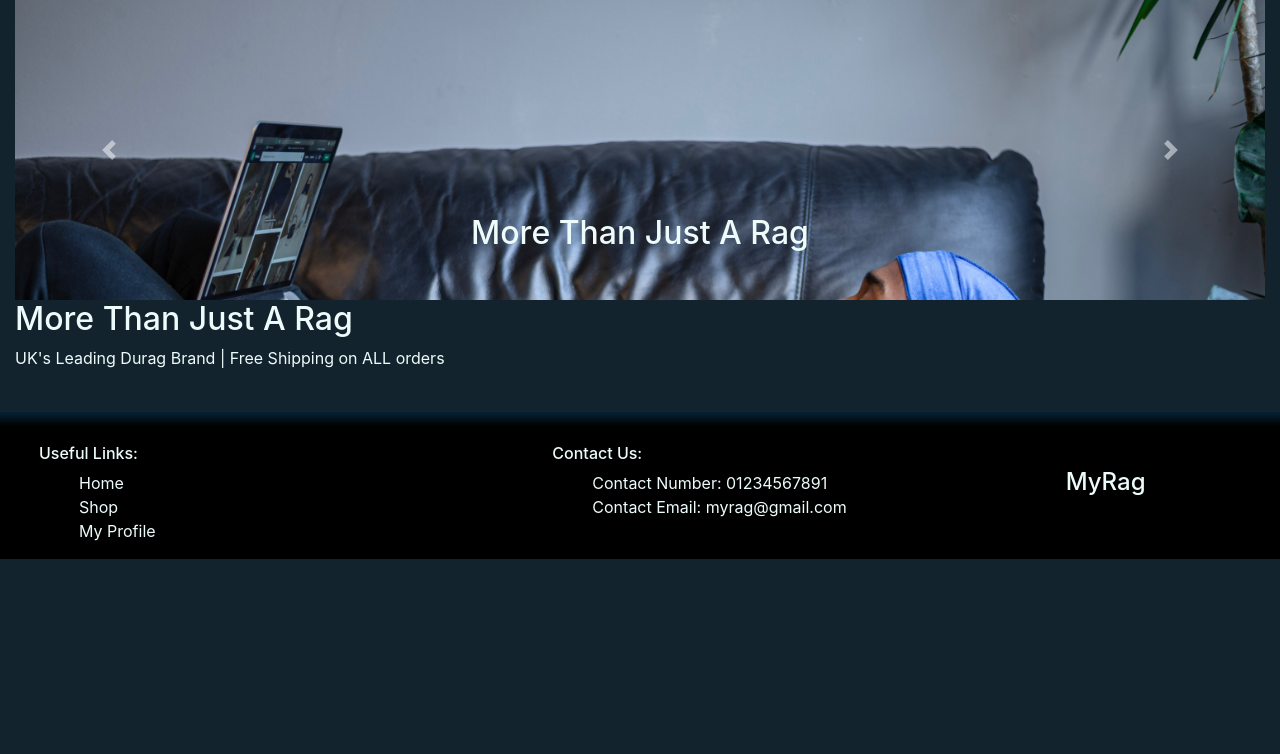
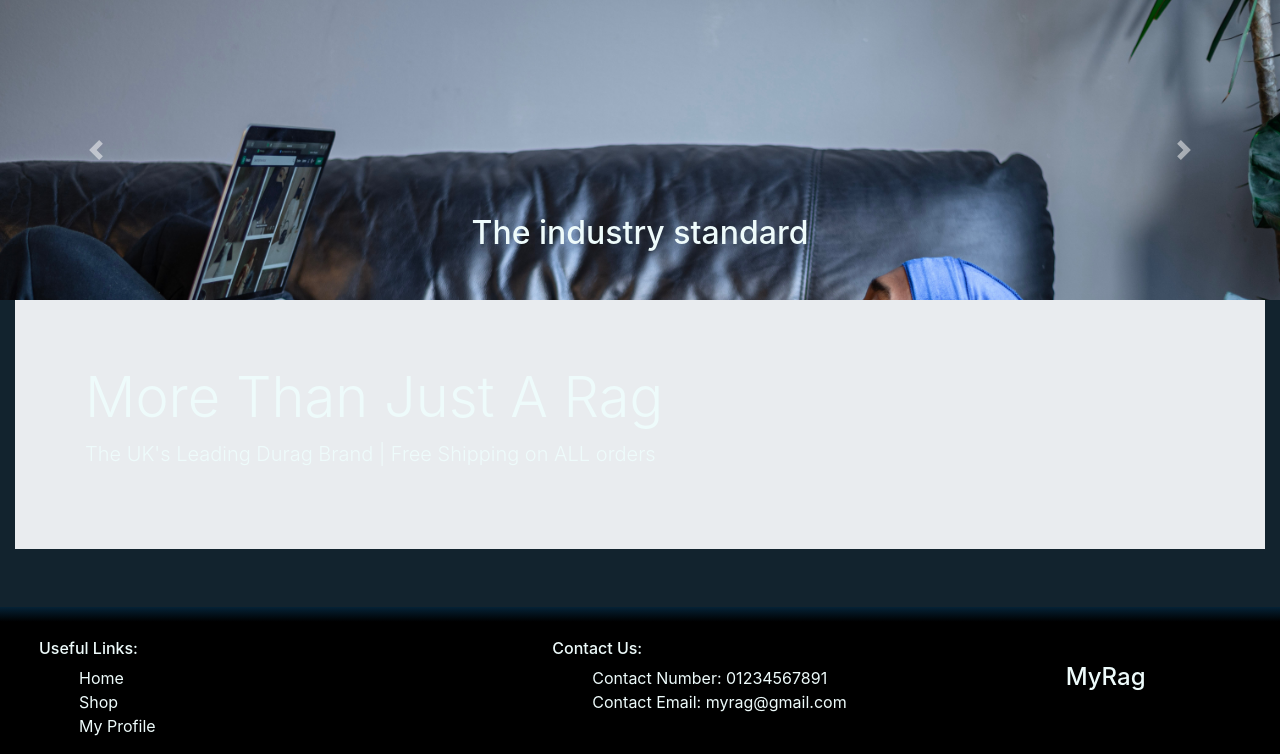
Before and after one commit to devisis/myrag, a Django app: page / in a window 1280 px wide. Shown: the part 56-810 px from the top of the page. Before the commit the page ends 615 px from the top, so only its background shows below. Run offline with Django 3.2, Linux system fonts and the light colour scheme; some libraries are stand-ins or nearby versions.

Commit message:
Add jumbotron and update carousel

```diff
--- a/home/templates/home/index.html
+++ b/home/templates/home/index.html
@@ -8,12 +8,13 @@
 <!-- Carousel -->
 
 <div class="container-fluid">
+  <div class="row" style="min-height:20vh">
     <div class="col-12 m-0 p-0">
       <div id="carouselControls" class="carousel slide" data-ride="carousel">
-      <div class="carousel-inner">
+        <div class="carousel-inner" style="min-height:20vh">
           <div class="carousel-item active text-center">
             <div class="carousel-caption d-none d-md-block">
-            <h2>More Than Just A Rag</h2>
+              <h2>The industry standard</h2>
             </div>
             <img class="d-block w-100 img-fluid" src="{{ MEDIA_URL }}blue-myrag.jpg" alt="First slide">
           </div>
@@ -34,10 +35,15 @@
         </div>
       </div>
     </div>
+  </div>
   <div class="row">
     <div class="col">
-      <h2>More Than Just A Rag</h2>
-      <p>UK's Leading Durag Brand | Free Shipping on ALL orders</p>
+      <div class="jumbotron jumbotron-fluid">
+        <div class="container">
+          <h1 class="display-4"> More Than Just A Rag </h1>
+          <p class="lead">The UK's Leading Durag Brand | Free Shipping on ALL orders</p>
+        </div>
+      </div>
     </div>
   </div>
 </div>
--- a/myrag/settings.py
+++ b/myrag/settings.py
@@ -21,8 +21,8 @@ INSTALLED_APPS = [
     'django.contrib.contenttypes',
     'django.contrib.sessions',
     'django.contrib.messages',
+    'cloudinary_storage',
     'django.contrib.staticfiles',
-    'cloudinary_storage',
     'cloudinary',
     'crispy_forms',
     'django.contrib.sites',
```
Lines whose indentation alone changed are shown as unchanged.
